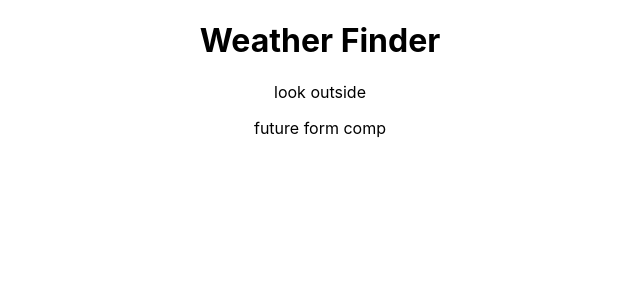
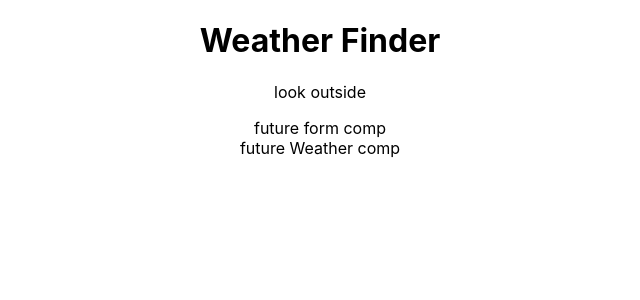
Before and after one commit to ConnerMcCabe/React-Weather-App, a React (Create React App) app: page / in a window 1280 px wide. Shown: the top 300 px of the page, without its empty margins (320-960 px from the left). Built offline with nearby package versions, Linux system fonts and the light colour scheme.

Commit message:
weather comp

```diff
--- a/src/App/App.js
+++ b/src/App/App.js
@@ -1,6 +1,7 @@
 import React from 'react';
 import Titles from "../component/Titles";
 import Form from "../component/Form";
+import Weather from "../component/Weather";
 import './App.css';
 
 class App extends React.Component {
@@ -11,6 +12,7 @@ class App extends React.Component {
       <div className="App">
         <Titles />
         <Form />
+        <Weather />
       </div>
     );
   }
--- /dev/null
+++ b/src/component/Weather.js
@@ -0,0 +1,13 @@
+import React from 'react';
+
+class Weather extends React.Component {
+  render() {
+    return (
+      <div>
+        future Weather comp
+      </div>
+    )
+  }
+}
+
+export default Weather;
```
